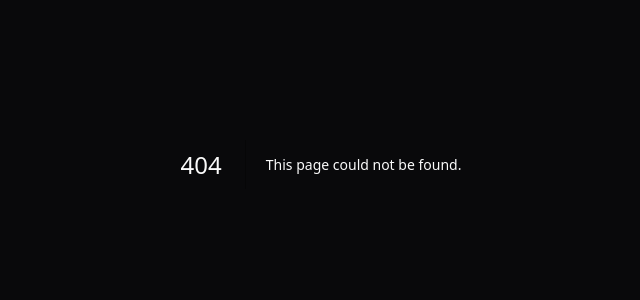
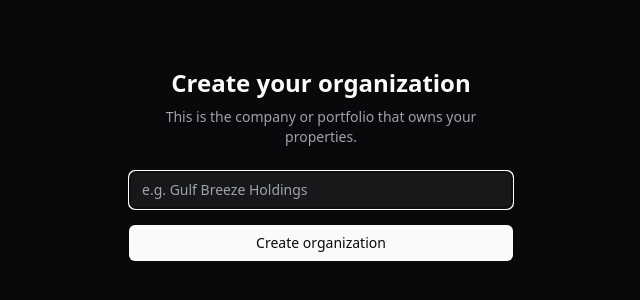
Before and after one commit to bikram9-9/omnilease-v2, a Next.js app in the folder apps/web/: page /onboarding in a window 1280 px wide. Before the commit this address had no page. Shown: the part 236-536 px from the top of the page, without its empty margins (319-959 px from the left). Built offline with nearby package versions, Linux system fonts and the light colour scheme; no server answers.

Commit message:
feat(web): org onboarding creates org + links auth user

```diff
--- /dev/null
+++ b/apps/web/src/app/onboarding/actions.ts
@@ -0,0 +1,54 @@
+'use server';
+
+import { redirect } from 'next/navigation';
+import { db, eq, organizations, users } from '@omnilease/db';
+import { createClient } from '@/lib/supabase/server';
+
+function toSlug(name: string): string {
+  return name.toLowerCase().replace(/[^a-z0-9]+/g, '-').replace(/^-|-$/g, '').slice(0, 50)
+    || 'org';
+}
+
+export async function createOrganization(formData: FormData) {
+  const supabase = await createClient();
+  const { data: { user } } = await supabase.auth.getUser();
+  if (!user) redirect('/sign-in');
+
+  // Idempotency: if this auth user already has a public.users row, skip.
+  const [existing] = await db
+    .select({ id: users.id })
+    .from(users)
+    .where(eq(users.authUserId, user.id))
+    .limit(1);
+  if (existing) redirect('/dashboard');
+
+  const name = String(formData.get('name') ?? '').trim();
+  if (!name) return { error: 'Organization name is required' };
+
+  // Slug uniqueness: try up to 5 times with a random suffix.
+  let slug = toSlug(name);
+  for (let attempt = 0; attempt < 5; attempt++) {
+    const [clash] = await db
+      .select({ id: organizations.id })
+      .from(organizations)
+      .where(eq(organizations.slug, slug))
+      .limit(1);
+    if (!clash) break;
+    slug = `${toSlug(name)}-${Math.random().toString(36).slice(2, 6)}`;
+  }
+
+  const [org] = await db
+    .insert(organizations)
+    .values({ name, slug })
+    .returning({ id: organizations.id });
+
+  await db.insert(users).values({
+    authUserId: user.id,
+    orgId: org.id,
+    email: user.email ?? '',
+    name: (user.user_metadata?.full_name as string | undefined) ?? null,
+    role: 'admin', // first user in a new org is admin
+  });
+
+  redirect('/dashboard');
+}
--- /dev/null
+++ b/apps/web/src/app/onboarding/page.tsx
@@ -0,0 +1,44 @@
+'use client';
+
+import { useState, useTransition } from 'react';
+import { createOrganization } from './actions';
+
+export default function OnboardingPage() {
+  const [error, setError] = useState<string | null>(null);
+  const [isPending, startTransition] = useTransition();
+
+  function onSubmit(formData: FormData) {
+    setError(null);
+    startTransition(async () => {
+      const result = await createOrganization(formData);
+      if (result?.error) setError(result.error);
+    });
+  }
+
+  return (
+    <main className="flex min-h-screen items-center justify-center p-8">
+      <div className="w-full max-w-sm space-y-6">
+        <div className="text-center">
+          <h1 className="text-2xl font-semibold">Create your organization</h1>
+          <p className="mt-2 text-sm text-zinc-400">
+            This is the company or portfolio that owns your properties.
+          </p>
+        </div>
+        <form action={onSubmit} className="space-y-4">
+          <input
+            type="text" name="name" placeholder="e.g. Gulf Breeze Holdings"
+            required maxLength={200} autoFocus
+            className="w-full rounded-md border border-zinc-800 bg-zinc-900 px-3 py-2 text-sm"
+          />
+          {error && <p className="text-sm text-red-400">{error}</p>}
+          <button
+            type="submit" disabled={isPending}
+            className="w-full rounded-md bg-zinc-50 px-3 py-2 text-sm font-medium text-zinc-950 disabled:opacity-60"
+          >
+            {isPending ? 'Creating…' : 'Create organization'}
+          </button>
+        </form>
+      </div>
+    </main>
+  );
+}
```
Also changed, not shown: 1 other file (tests, documents, lock files or other folders).
